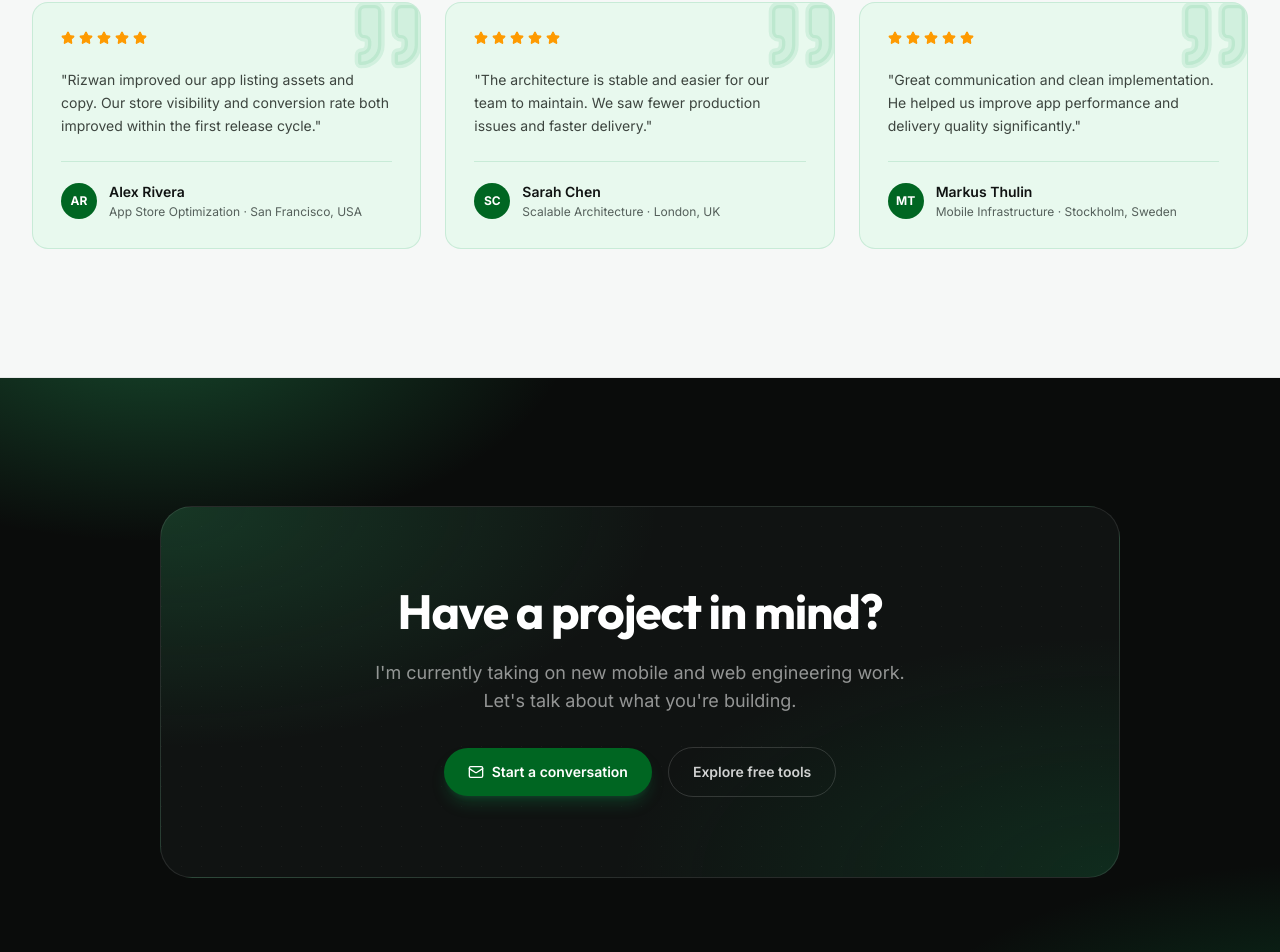
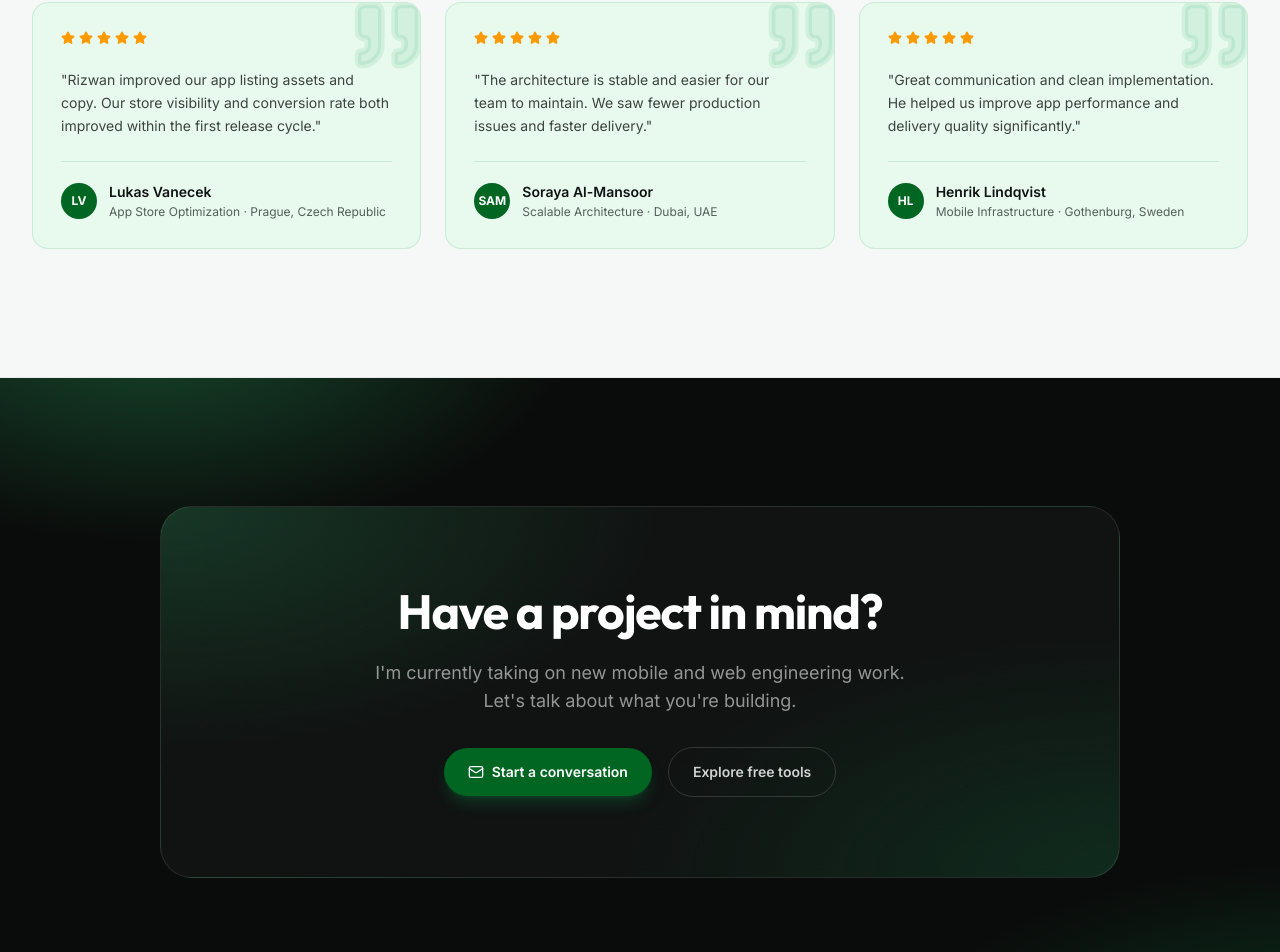
Before and after one commit to jannatlessan/aso-studio-pro_latest, a React (Vite) app: page / in a window 1280 px wide. Shown: the part 7467-8419 px from the top of the page. Built offline with nearby package versions, Linux system fonts and the light colour scheme.

Commit message:
feat: update favicon to dark emerald theme, generate 3D app logo asset, update client review names to unique international names

```diff
--- a/index.html
+++ b/index.html
@@ -19,6 +19,8 @@
     <meta name="description" content="Discover premium developer tools and web applications by ShaadDev Studio. Try our Free Bulk Image Resizer, Audio Merger, ASO Screenshot Maker, and more." />
 
     <link rel="icon" type="image/svg+xml" href="/favicon.svg" />
+    <link rel="apple-touch-icon" href="/assets/app_logo_icon.jpg" />
+    <link rel="shortcut icon" href="/assets/app_logo_icon.jpg" />
 
     <!-- Google Fonts -->
     <link rel="preconnect" href="https://fonts.googleapis.com">
--- a/src/pages/Home.tsx
+++ b/src/pages/Home.tsx
@@ -141,22 +141,22 @@ const profileData = {
   ],
   testimonials: [
     {
-      client: "Alex Rivera",
+      client: "Lukas Vanecek",
       service: "App Store Optimization",
       text: "Rizwan improved our app listing assets and copy. Our store visibility and conversion rate both improved within the first release cycle.",
-      location: "San Francisco, USA"
+      location: "Prague, Czech Republic"
     },
     {
-      client: "Sarah Chen",
+      client: "Soraya Al-Mansoor",
       service: "Scalable Architecture",
       text: "The architecture is stable and easier for our team to maintain. We saw fewer production issues and faster delivery.",
-      location: "London, UK"
+      location: "Dubai, UAE"
     },
     {
-      client: "Markus Thulin",
+      client: "Henrik Lindqvist",
       service: "Mobile Infrastructure",
       text: "Great communication and clean implementation. He helped us improve app performance and delivery quality significantly.",
-      location: "Stockholm, Sweden"
+      location: "Gothenburg, Sweden"
     }
   ]
 };
```
Also changed, not shown: public/assets/app_logo_icon.jpg (added), public/favicon.svg.
